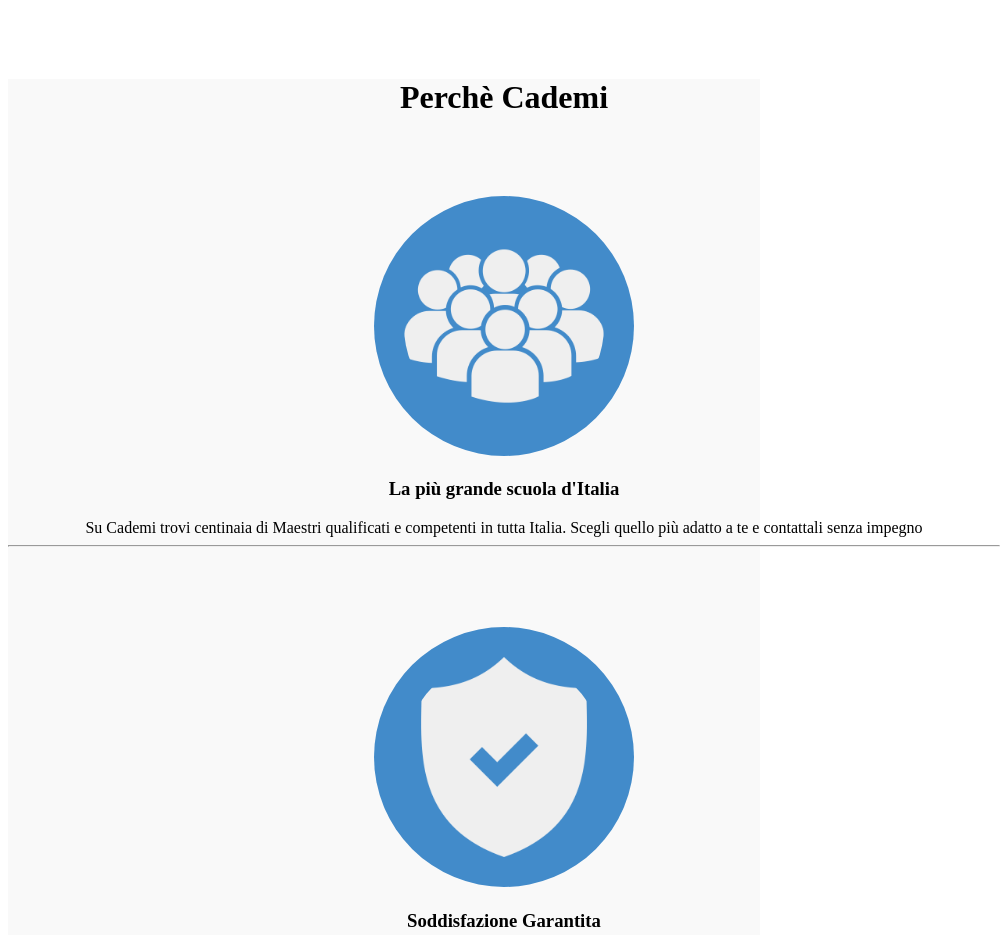
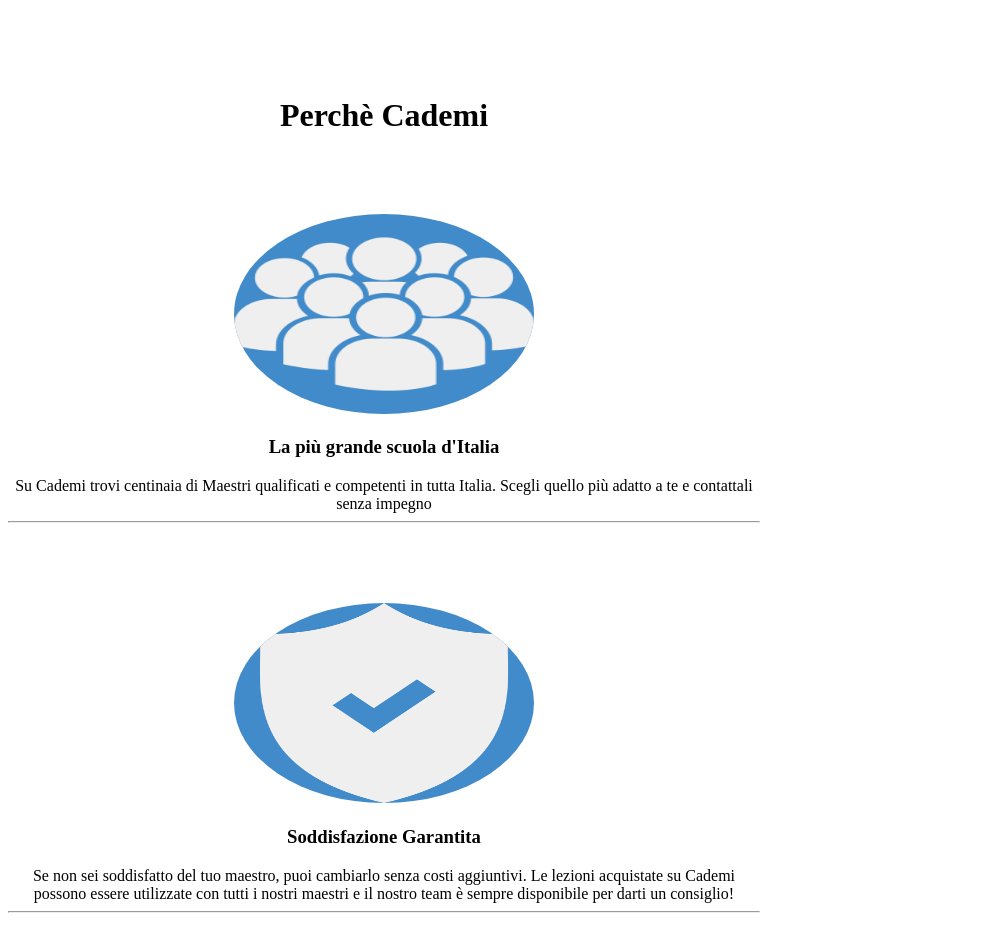
Before and after one commit to gianluGit/html-css-resp-wannabe, a plain HTML site: page index.html in a window 768 px wide. Shown: the part 969-1904 px from the top of the page, 1000 px wide, since content can reach past the window. Drawn offline with Linux system fonts and the light colour scheme.

Commit message:
cartella bonus: responsive per ipad da 421px a 1000px

```diff
--- /dev/null
+++ b/bonus/style2.css
@@ -0,0 +1,23 @@
+@media screen and (min-width: 421px) and (max-width: 1000px) {
+  .row {
+    width: 100%;
+  }
+
+  img {
+    width: 100%;
+  }
+
+  #lezioni .row img {
+    width: 250px;
+  }
+
+  #why .row img {
+    padding: 0;
+    width: 300px;
+  }
+
+  .container.grey {
+    background-color: inherit;
+  }
+
+}
--- a/index.html
+++ b/index.html
@@ -4,6 +4,7 @@
     <meta charset="utf-8">
     <meta name="viewport" content="width=device-width, initial-scale=1.0">
     <link rel="stylesheet" href="style.css">
+    <link rel="stylesheet" href="bonus/style2.css">
     <title>Boolean aCademy</title>
   </head>
   <body>
```
Also changed, not shown: 1 other file.
